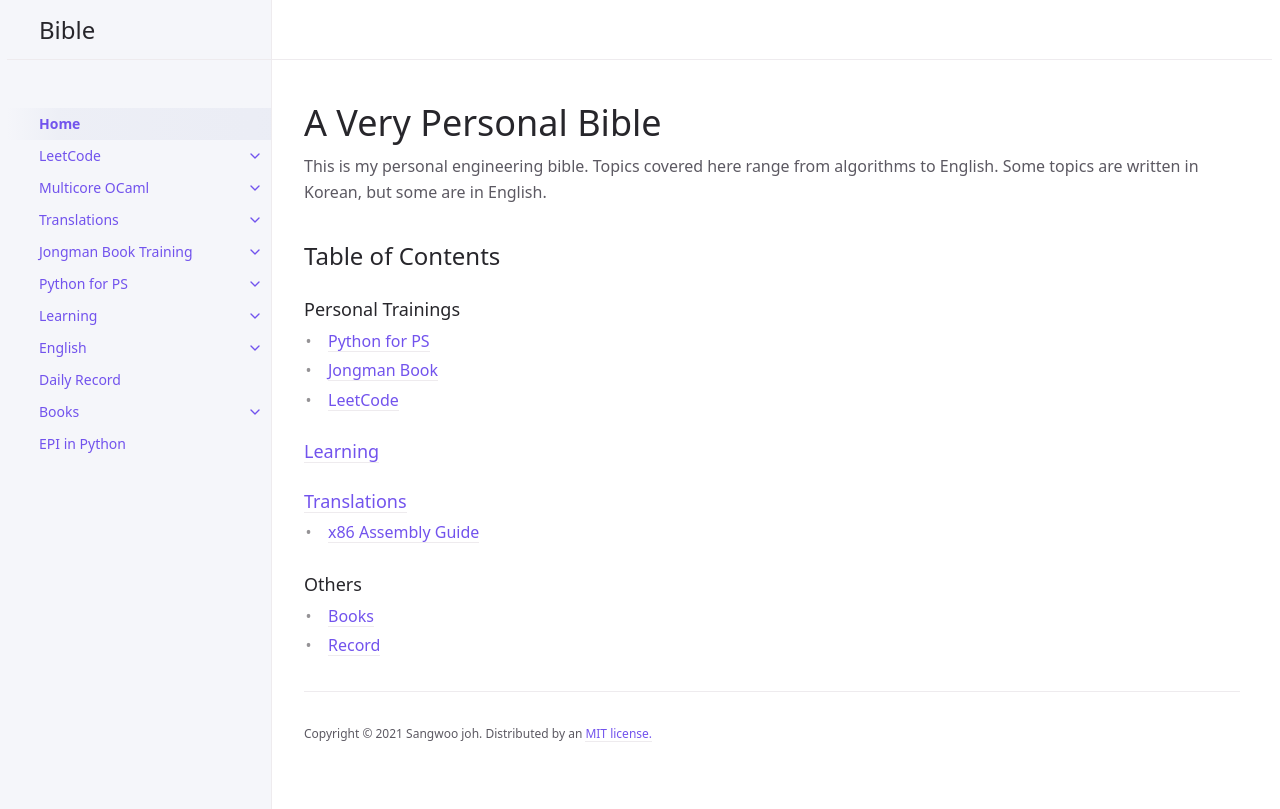
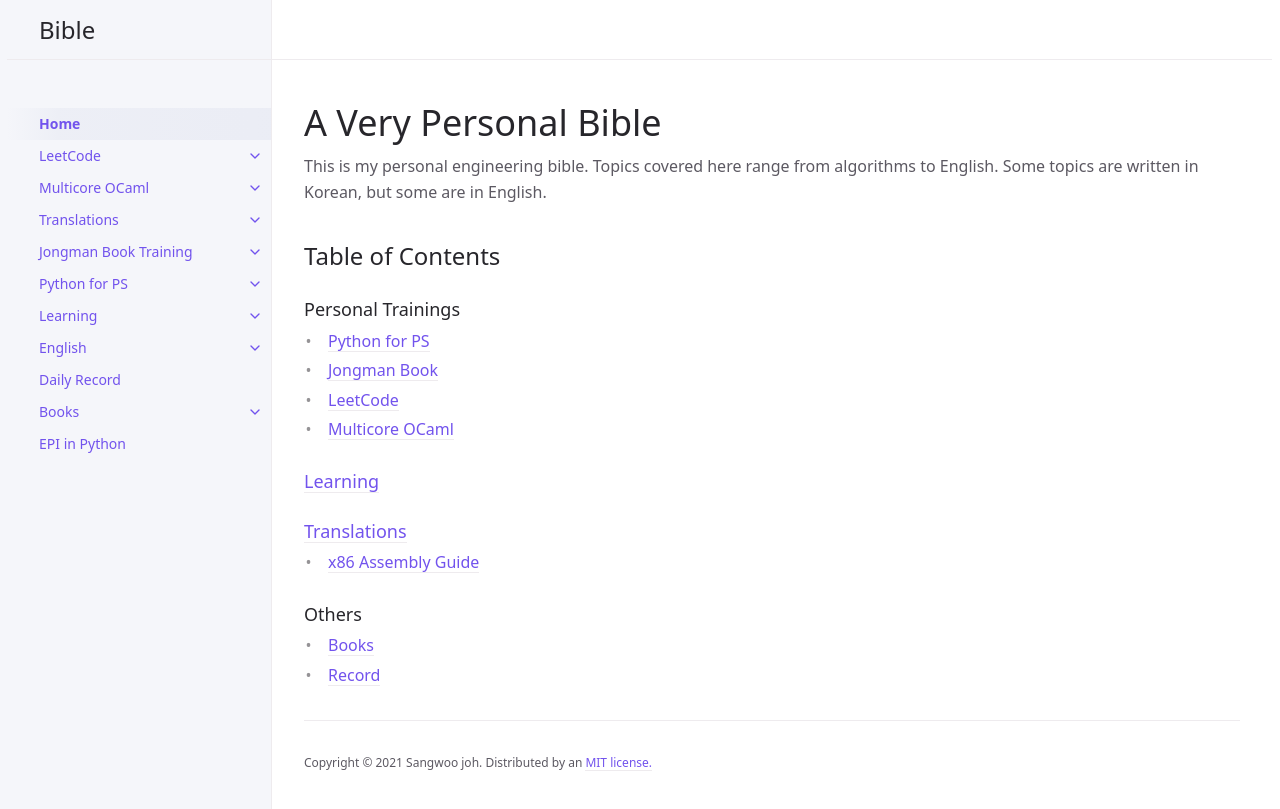
Before and after one commit to sangwoo-joh/bible-archive, a Jekyll site: the page built from index.md, in a window 1280 px wide. Shown: the top 809 px of the page. Built offline with Jekyll 4.4.1, drawn with Linux system fonts in a browser that asks for light colours.

Commit message:
link multicore

```diff
--- a/index.md
+++ b/index.md
@@ -17,6 +17,7 @@ permalink: /
  - [Python for PS](python/)
  - [Jongman Book](jongmanbook/)
  - [LeetCode](leetcode/)
+ - [Multicore OCaml](multicore-ocaml/)
 
 ### [Learning](learning/)
 
```
